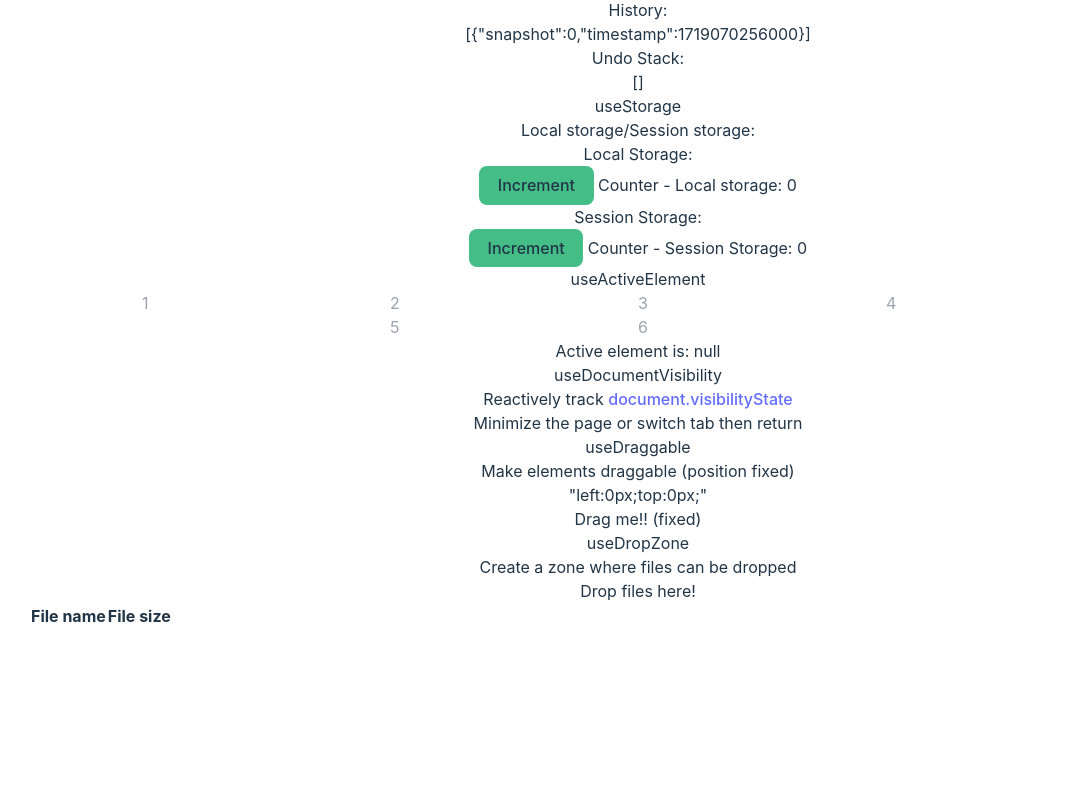
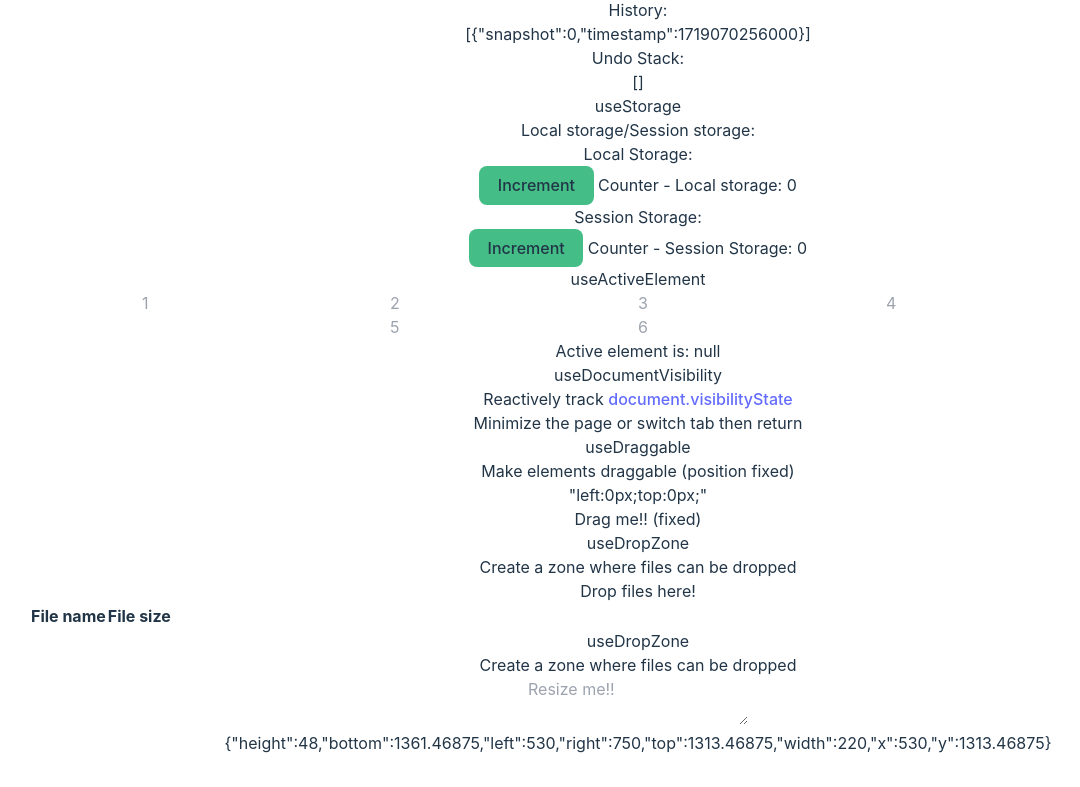
Before and after one commit to cwmazer/vue3-vueuse, a Vue app: page / in a window 1280 px wide. Shown: the part 636-1423 px from the top of the page, without its empty margins (2-1082 px from the left). Before the commit the page ends 1297 px from the top, so only its background shows below. Built offline with nearby package versions, Linux system fonts and the light colour scheme.

Commit message:
elements/useElementBounding

```diff
--- a/src/App.vue
+++ b/src/App.vue
@@ -7,6 +7,7 @@ import UseActiveElement from "./components/vueuse/elements/useActiveElement/inde
 import UseDocumentVisibility from "./components/vueuse/elements/useDocumentVisibility/index.vue";
 import UseDraggable from "./components/vueuse/elements/useDraggable/index.vue";
 import UseDropZone from "./components/vueuse/elements/useDropZone/index.vue";
+import UseElementBounding from "./components/vueuse/elements/useElementBounding/index.vue";
 </script>
 
 <template>
@@ -20,6 +21,7 @@ import UseDropZone from "./components/vueuse/elements/useDropZone/index.vue";
       <UseDocumentVisibility />
       <UseDraggable />
       <UseDropZone />
+      <UseElementBounding />
     </div>
   </div>
 </template>
--- a/src/components/vueuse/elements/useDropZone/index.vue
+++ b/src/components/vueuse/elements/useDropZone/index.vue
@@ -2,7 +2,7 @@
   <div class="w-full p-2 border border-slate-200 rounded-md">
     <h2 class="mb-1 font-bold underline">useDropZone</h2>
     <p>Create a zone where files can be dropped</p>
-    <div ref="dropZoneRef" class="w-[400px] h-[160px] bg-zinc-200 mx-auto mt-4 p-2 rounded-md">
+    <div ref="dropZoneRef" class="w-[400px] min-h-[80px] bg-zinc-200 mx-auto mt-4 p-2 rounded-md">
       <p :class="{ 'font-bold': isOverDropZone }">Drop files here!</p>
       <table class="w-full border-collapse border border-slate-400 mt-1">
         <tbody>
--- /dev/null
+++ b/src/components/vueuse/elements/useElementBounding/index.vue
@@ -0,0 +1,25 @@
+<template>
+  <div class="w-full p-2 border border-slate-200 rounded-md">
+    <h2 class="mb-1 font-bold underline">useDropZone</h2>
+    <p>Create a zone where files can be dropped</p>
+    <div class="w-[600px] h-[120px] mx-auto border">
+      <div class="grid grid-cols-2 h-full max-h-full max-w-full">
+        <div class="border-zinc-500 bg-slate-100">
+          <textarea ref="el" placeholder="Resize me!!" class="border border-zinc-300 resize max-w-full max-h-full"></textarea>
+        </div>
+        <div class="p-1 break-words">
+          {{ JSON.stringify(data) }}
+        </div>
+      </div>
+    </div>
+  </div>
+</template>
+
+<script setup lang="ts">
+import { reactive, ref } from "vue";
+const el = ref<HTMLDivElement>();
+import { useElementBounding } from "@vueuse/core";
+const bounding = useElementBounding(el);
+const data = reactive(bounding);
+</script>
+<style scoped></style>
```
